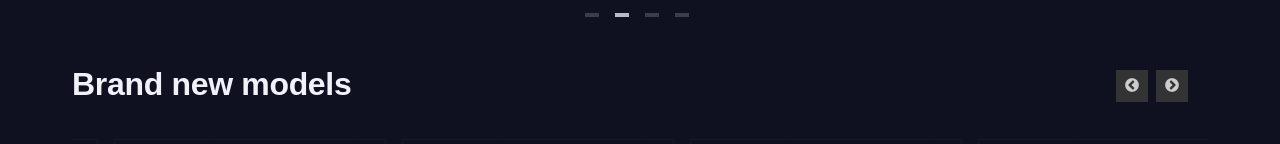
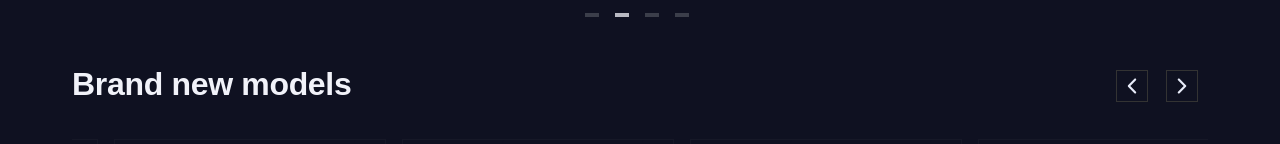
Before and after one commit to fs-apr24-ConCats/ConCats-group-project, a React (Vite) app: page / in a window 1280 px wide. Shown: the part 656-800 px from the top of the page. Built offline with nearby package versions, Linux system fonts and the light colour scheme.

Commit message:
fixed carousel

```diff
--- a/src/components/CarouselCards/CarouselCards.scss
+++ b/src/components/CarouselCards/CarouselCards.scss
@@ -5,19 +5,20 @@
 
   .carousel-arrow {
     position: absolute;
-    top: -43.5px;;
+    box-sizing: border-box;
+    top: -43.5px;
     width: 32px; // Adjust width as needed
     height: 32px; // Adjust height as needed
-    background-color: #333;
     color: #fff;
-    display: flex;
+    display: flex !important;
     align-items: center;
-    justify-content: flex-end;
+    justify-content: center;
     cursor: pointer;
     z-index: 1;
+    border: 1px solid #333;
 
     &--next {
-      right: 20px; // Position the next arrow on the right
+      right: 10px; // Position the next arrow on the right
     }
 
     &--prev {
@@ -30,15 +31,14 @@
     }
 
     &:before {
-      top: -2px;
-      color: white;
-      display: flex;
-      align-items: center;
-      justify-content: center;
-      width: 100%;
-      height: 100%;
-      font-size: 16px;
+      display: none;
     }
+  }
+}
+
+.top {
+  @media (max-width: 455px) {
+    top: -65.5px !important;
   }
 }
 
@@ -48,7 +48,8 @@
 
 .slick-arrow {
   display: flex;
-  justify-content: flex-end;
+  justify-content: center;
+  align-items: center;
 }
 
 .slick-prev {
@@ -76,3 +77,15 @@
     min-width: 272px;
   }
 }
+
+
+.icon {
+  filter: invert(100%) sepia(100%) saturate(500%) hue-rotate(190deg) brightness(130%) contrast(95%);
+  width: 26px; // Adjust as needed
+  height: 26px;
+  padding: 5px;
+
+  &:hover {
+    filter: invert(190%) sepia(10%) saturate(500%) hue-rotate(900deg) brightness(100%) contrast(95%)
+  }
+}
--- a/src/components/CarouselCards/CarouselCards.tsx
+++ b/src/components/CarouselCards/CarouselCards.tsx
@@ -1,5 +1,6 @@
 import React from 'react';
 import Slider from 'react-slick';
+import cn from 'classnames';
 import { ProductCard } from '../ProductCard';
 import { Product } from '../../types';
 import './CarouselCards.scss';
@@ -8,20 +9,22 @@ interface PropsArrow {
   className?: string;
   style?: React.CSSProperties;
   onClick?: () => void;
+  topPlus?: boolean;
 }
 
 const CustomNextArrow: React.FC<PropsArrow> = ({
   className,
   style,
   onClick,
+  topPlus = false,
 }) => {
   return (
     <div
-      className={`${className} carousel-arrow carousel-arrow--next`}
+      className={cn(`${className} carousel-arrow carousel-arrow--next`, {top: topPlus})}
       style={{ ...style }}
       onClick={onClick}
     >
-      →
+      <img src="./img/icons/Vector-right.svg" alt="" className="icon"/>
     </div>
   );
 };
@@ -30,31 +33,33 @@ const CustomPrevArrow: React.FC<PropsArrow> = ({
   className,
   style,
   onClick,
+  topPlus = false,
 }) => {
   return (
     <div
-      className={`${className} carousel-arrow carousel-arrow--prev`}
+      className={cn(`${className} carousel-arrow carousel-arrow--prev`, {top: topPlus})}
       style={{ ...style }}
       onClick={onClick}
     >
-      ←
+      <img src="./img/icons/Vector-left.svg" alt="" className="icon"/>
     </div>
   );
 };
 
 interface Props {
   products: Product[];
+  topPlus?: boolean;
 }
 
-export const CarouselCards: React.FC<Props> = ({ products }) => {
+export const CarouselCards: React.FC<Props> = ({ products, topPlus }) => {
   const settings = {
     dots: false,
     infinite: true,
     slidesToShow: 4,
     slidesToScroll: 1,
     swipeToSlide: true,
-    nextArrow: <CustomNextArrow />,
-    prevArrow: <CustomPrevArrow />,
+    nextArrow: <CustomNextArrow topPlus={topPlus}/>,
+    prevArrow: <CustomPrevArrow topPlus={topPlus}/>,
   };
 
   return (
--- a/src/modules/HomePage/HomePage.module.scss
+++ b/src/modules/HomePage/HomePage.module.scss
@@ -32,9 +32,14 @@
 .section_top_title{
   margin-bottom: 24px;
   color: $white-color;
-  @extend %h2;
+  @extend %h2-desktop;
 }
 
+.top_title {
+  @media (max-width: 455px) {
+    width: 200px;
+  }
+}
 
 .slider{
   margin-bottom: 56px;
--- a/src/modules/HomePage/HomePage.tsx
+++ b/src/modules/HomePage/HomePage.tsx
@@ -34,7 +34,7 @@ export const HomePage: React.FC = () => {
       </div>
       <section className={classes.phones_slider}>
         <div className={classes.section_top}>
-          <h2 className={classes.section_top_title}>Brand new models</h2>
+          <h2 className={cn(classes.section_top_title, classes.top_title)}>Brand new models</h2>
         </div>
         {isLoading ? (
           <ThreeCircles
@@ -47,7 +47,7 @@ export const HomePage: React.FC = () => {
             wrapperClass={classes.loader}
           />
         ) : (
-          <CarouselCards products={newModels} />
+          <CarouselCards products={newModels} topPlus={true}/>
         )}
       </section>
 
```
Also changed, not shown: public/img/icons/Vector-right copy.svg (added).
